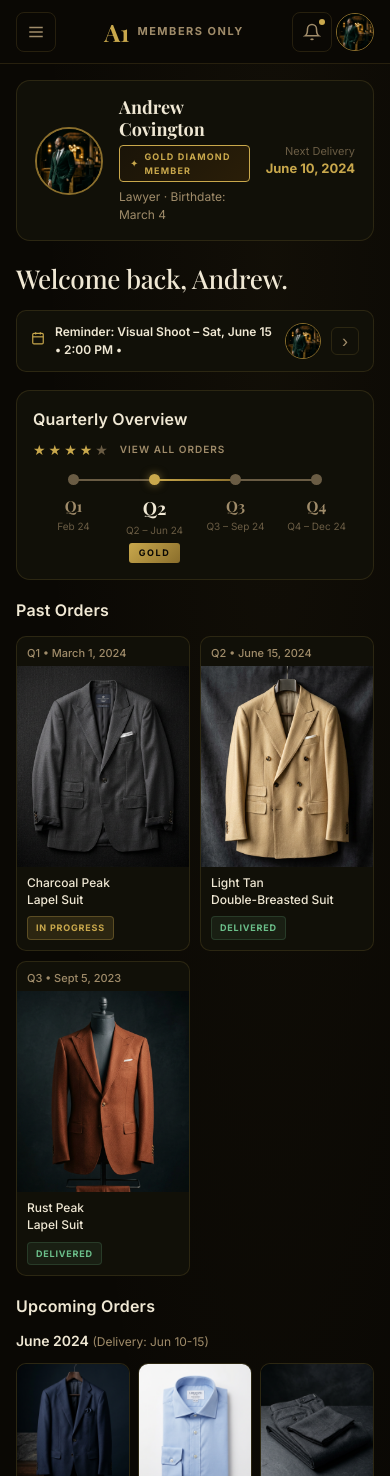
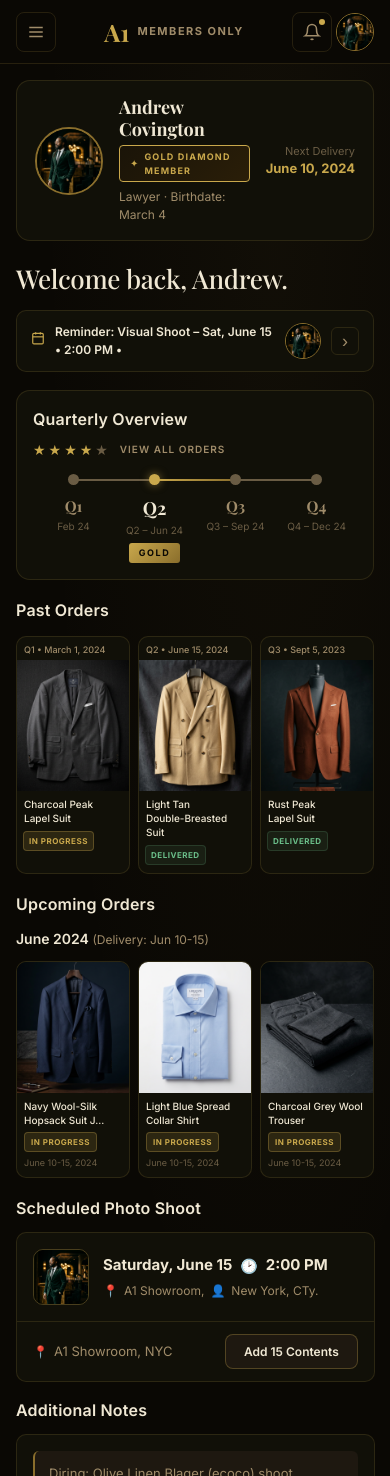
Before and after one commit to pradeepstrategyfox/asdashboard, a React (Vite) app: page / in a window 390 px wide. Shown: the top 1476 px of the page. Built offline with nearby package versions, Linux system fonts and the light colour scheme.

Commit message:
fix(mobile): match past orders grid size to upcoming orders

```diff
--- a/src/App.css
+++ b/src/App.css
@@ -1369,20 +1369,18 @@ body {
     letter-spacing: 1.5px;
   }
 
-  /* ── Past Orders – 2-column for readability ── */
+  /* ── Past Orders – 3-column to match Upcoming Orders ── */
   .past-orders-section {
     gap: 14px;
   }
 
   .past-orders-grid {
     display: grid;
-    grid-template-columns: repeat(2, 1fr);
-    gap: 10px;
+    grid-template-columns: repeat(3, 1fr);
+    gap: 8px;
     overflow-x: visible;
   }
 
-  /* Show only the first two cards on mobile;
-     3rd card wraps to next row — still readable */
   .past-order-card {
     min-width: unset;
     width: 100%;
@@ -1391,8 +1389,8 @@ body {
   }
 
   .order-card-label {
-    font-size: 11px;
-    padding: 8px 10px 5px;
+    font-size: 9px;
+    padding: 6px 7px 4px;
     color: var(--text-secondary);
     font-weight: 500;
   }
@@ -1402,17 +1400,17 @@ body {
   }
 
   .order-card-name {
-    font-size: 12px;
-    padding: 8px 10px 4px;
+    font-size: 10px;
+    padding: 6px 7px 3px;
     line-height: 1.4;
     font-weight: 500;
   }
 
   .order-status {
-    font-size: 9px;
-    margin: 4px 10px 10px;
-    padding: 4px 8px;
-    letter-spacing: 0.8px;
+    font-size: 8px;
+    margin: 3px 6px 8px;
+    padding: 3px 5px;
+    letter-spacing: 0.5px;
   }
 
   /* ── Upcoming Orders – 3-col compact ── */
```
